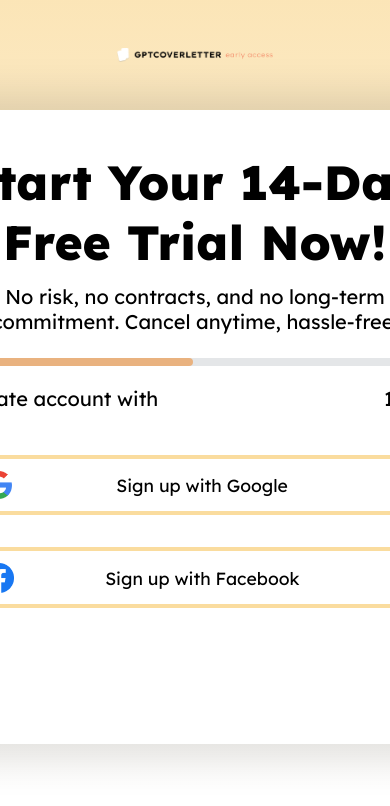
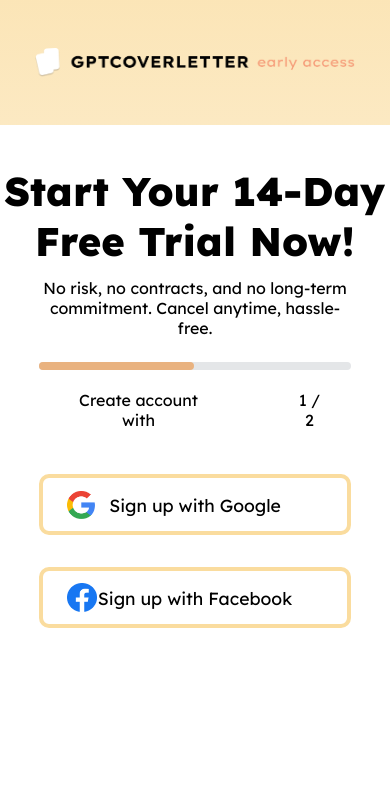
Before and after one commit to xEpiqq/coverletter-gen, a Next.js app: page /freetrial in a window 390 px wide. Shown: the top 806 px of the page. Built offline with nearby package versions, Linux system fonts and the light colour scheme; no server answers; a web font is replaced by a local one.

Commit message:
free trial page is mobile responsive

```diff
--- a/app/freetrial/freetrial.module.scss
+++ b/app/freetrial/freetrial.module.scss
@@ -8,11 +8,17 @@
   justify-content: flex-start;
   align-items: center;
   background: linear-gradient(180deg, #FADC9E -32.46%, rgba(255, 255, 255, 0) 93.53%);
+
+  @media (max-height: 768px) {
+    height: 100%;
+    padding-bottom: 4rem;
+  }
+
 }
 
 .logo {
   margin-top: 3rem;
-  width: 40%;
+  width: 20rem;
   &:hover {
     cursor: pointer;
   }
@@ -49,6 +55,20 @@
     text-align: center;
     color: black;
     margin-top: .75rem;
+  }
+
+  @media (max-width: 768px) {
+    width: 100%;
+    height: 100%;
+    border-radius: 0;
+    border: none;
+    box-shadow: none;
+    .box_lt {
+      font-size: 2.5rem;
+    }
+    .box_st {
+      font-size: 1rem;
+    }
   }
 }
 
@@ -103,8 +123,12 @@
   display: flex;
   flex-direction: row;
   align-items: center;
+  justify-content: center;
   border: 4px solid #FADC9E;
+  position: relative;
   img {
+    position: absolute;
+    left: 0.5rem;
     margin-left: 1rem;
     margin-right: 6.5rem;
     width: 1.75rem;
```
